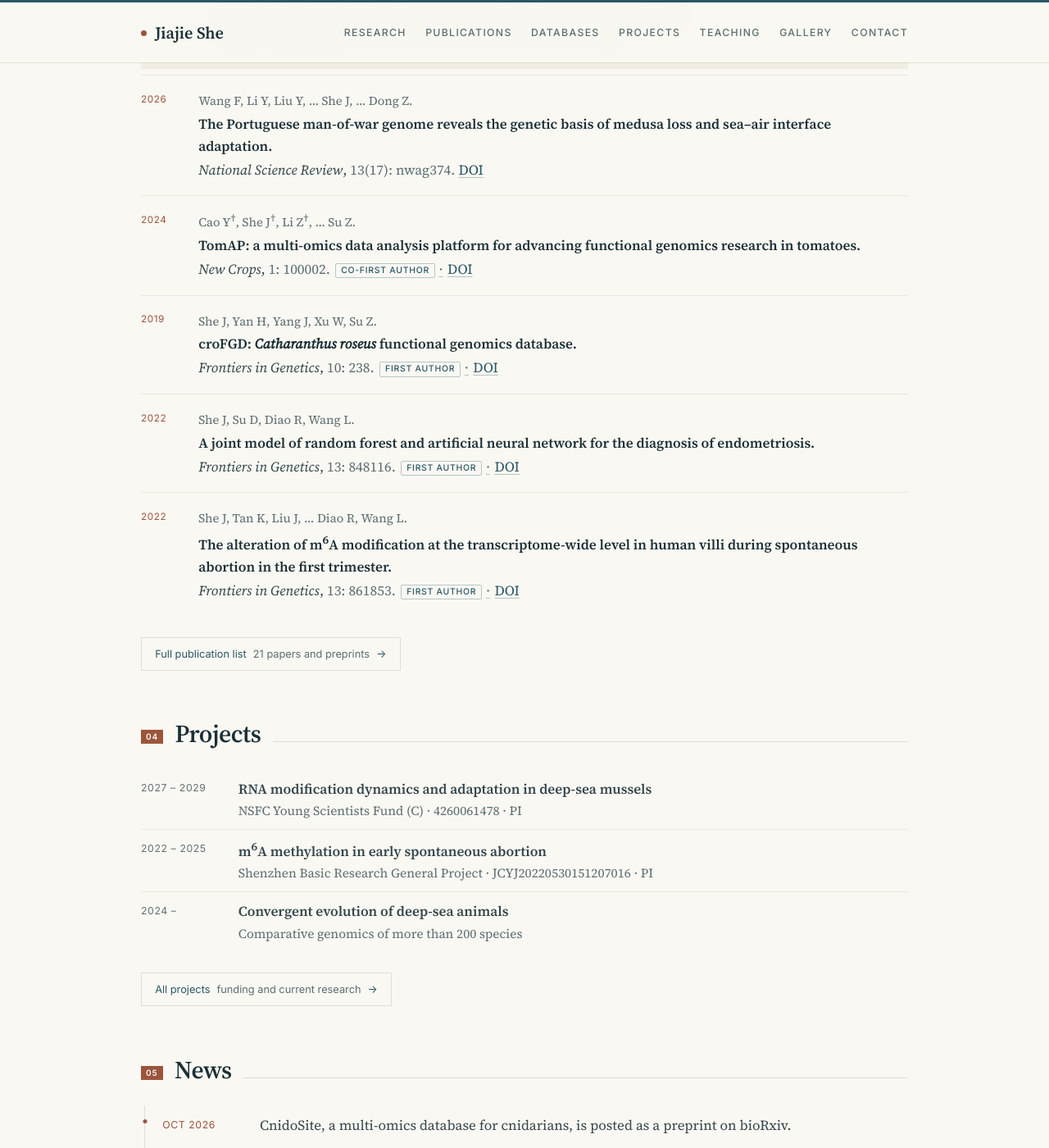
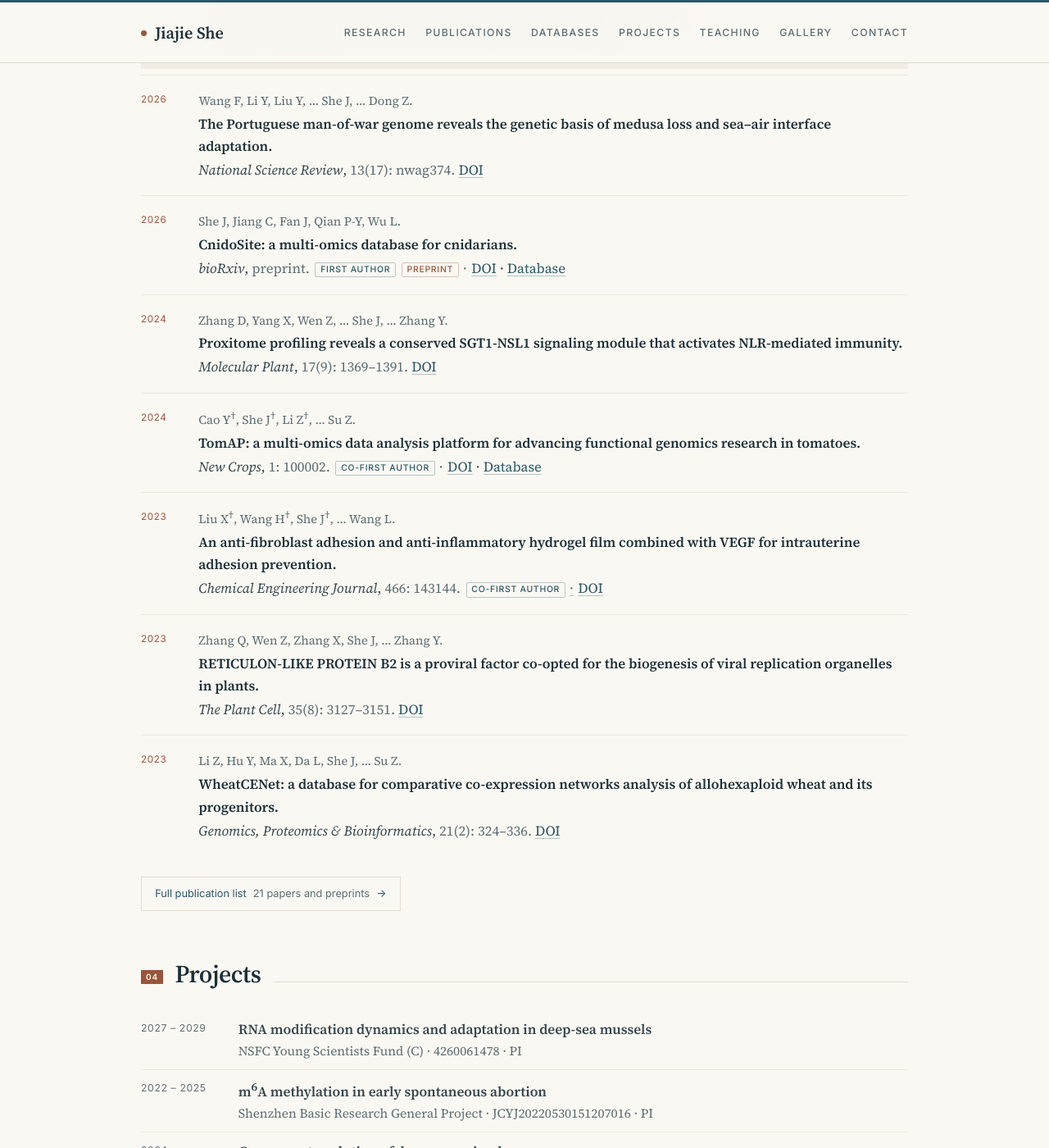
Before and after one commit to jackieyihkb/jackieyihkb.github.io, a Jekyll site: the page built from index.md, in a window 1280 px wide and 1400 px high, scrolled down 1997 px. Shown: the whole window at 82% size. Built offline with Jekyll 4.4.1, drawn with Linux system fonts in a browser that asks for light colours.

Commit message:
Curate homepage publications and open external links in new tabs
Replace the homepage selection with the eight flagship papers (NAR,
National Science Review, CnidoSite, Molecular Plant, New Crops, CEJ,
The Plant Cell, GPB) and add a small link enhancer so DOI, database
and profile links open in a new tab while site navigation stays put.

Co-Authored-By: Claude Code <noreply@anthropic.com>

```diff
--- a/_layouts/default.html
+++ b/_layouts/default.html
@@ -86,6 +86,7 @@
     </div>
   </footer>
 
+  <script src="{{ '/assets/js/links.js' | relative_url }}" defer></script>
   {%- if page.layout == "album" %}
   <script src="{{ '/assets/js/gallery.js' | relative_url }}" defer></script>
   {%- endif %}
--- /dev/null
+++ b/assets/js/links.js
@@ -0,0 +1,25 @@
+(() => {
+  "use strict";
+
+  // Send readers to off-site destinations (DOI pages, databases, profiles)
+  // in a new tab, while keeping internal navigation in the current one.
+  const host = window.location.hostname;
+
+  document.querySelectorAll("a[href]").forEach((link) => {
+    const href = link.getAttribute("href");
+    if (!href || href.startsWith("#")) return;
+
+    let url;
+    try {
+      url = new URL(href, window.location.href);
+    } catch {
+      return;
+    }
+
+    const isWeb = url.protocol === "http:" || url.protocol === "https:";
+    if (isWeb && url.hostname !== host) {
+      link.target = "_blank";
+      link.rel = "noopener noreferrer";
+    }
+  });
+})();
--- a/index.md
+++ b/index.md
@@ -148,6 +148,28 @@ layout: home
       </div>
     </li>
     <li class="pub-item">
+      <span class="pub-year-mark">2026</span>
+      <div class="pub-content">
+        <span class="pub-authors">She J, Jiang C, Fan J, Qian P-Y, Wu L.</span>
+        <span class="pub-title">CnidoSite: a multi-omics database for cnidarians.</span>
+        <em class="pub-venue">bioRxiv</em>,
+        <span class="pub-detail">preprint.</span>
+        <span class="pub-tag">First author</span>
+        <span class="pub-tag pub-tag--preprint">Preprint</span>
+        <span class="links"><a href="https://doi.org/10.64898/2026.10.15.758670">DOI</a> · <a href="https://cnidosite.org">Database</a></span>
+      </div>
+    </li>
+    <li class="pub-item">
+      <span class="pub-year-mark">2024</span>
+      <div class="pub-content">
+        <span class="pub-authors">Zhang D, Yang X, Wen Z, … She J, … Zhang Y.</span>
+        <span class="pub-title">Proxitome profiling reveals a conserved SGT1-NSL1 signaling module that activates NLR-mediated immunity.</span>
+        <em class="pub-venue">Molecular Plant</em>,
+        <span class="pub-detail">17(9): 1369–1391.</span>
+        <a href="https://doi.org/10.1016/j.molp.2024.07.010">DOI</a>
+      </div>
+    </li>
+    <li class="pub-item">
       <span class="pub-year-mark">2024</span>
       <div class="pub-content">
         <span class="pub-authors">Cao Y<sup>†</sup>, She J<sup>†</sup>, Li Z<sup>†</sup>, … Su Z.</span>
@@ -155,40 +177,38 @@ layout: home
         <em class="pub-venue">New Crops</em>,
         <span class="pub-detail">1: 100002.</span>
         <span class="pub-tag">Co-first author</span>
-        <a href="https://doi.org/10.1016/j.ncrops.2023.10.001">DOI</a>
+        <span class="links"><a href="https://doi.org/10.1016/j.ncrops.2023.10.001">DOI</a> · <a href="http://bioinformatics.cau.edu.cn/TomAP/">Database</a></span>
       </div>
     </li>
     <li class="pub-item">
-      <span class="pub-year-mark">2019</span>
+      <span class="pub-year-mark">2023</span>
       <div class="pub-content">
-        <span class="pub-authors">She J, Yan H, Yang J, Xu W, Su Z.</span>
-        <span class="pub-title">croFGD: <em>Catharanthus roseus</em> functional genomics database.</span>
-        <em class="pub-venue">Frontiers in Genetics</em>,
-        <span class="pub-detail">10: 238.</span>
-        <span class="pub-tag">First author</span>
-        <a href="https://doi.org/10.3389/fgene.2019.00238">DOI</a>
+        <span class="pub-authors">Liu X<sup>†</sup>, Wang H<sup>†</sup>, She J<sup>†</sup>, … Wang L.</span>
+        <span class="pub-title">An anti-fibroblast adhesion and anti-inflammatory hydrogel film combined with VEGF for intrauterine adhesion prevention.</span>
+        <em class="pub-venue">Chemical Engineering Journal</em>,
+        <span class="pub-detail">466: 143144.</span>
+        <span class="pub-tag">Co-first author</span>
+        <a href="https://doi.org/10.1016/j.cej.2023.143144">DOI</a>
       </div>
     </li>
     <li class="pub-item">
-      <span class="pub-year-mark">2022</span>
+      <span class="pub-year-mark">2023</span>
       <div class="pub-content">
-        <span class="pub-authors">She J, Su D, Diao R, Wang L.</span>
-        <span class="pub-title">A joint model of random forest and artificial neural network for the diagnosis of endometriosis.</span>
-        <em class="pub-venue">Frontiers in Genetics</em>,
-        <span class="pub-detail">13: 848116.</span>
-        <span class="pub-tag">First author</span>
-        <a href="https://doi.org/10.3389/fgene.2022.848116">DOI</a>
+        <span class="pub-authors">Zhang Q, Wen Z, Zhang X, She J, … Zhang Y.</span>
+        <span class="pub-title">RETICULON-LIKE PROTEIN B2 is a proviral factor co-opted for the biogenesis of viral replication organelles in plants.</span>
+        <em class="pub-venue">The Plant Cell</em>,
+        <span class="pub-detail">35(8): 3127–3151.</span>
+        <a href="https://doi.org/10.1093/plcell/koad146">DOI</a>
       </div>
     </li>
     <li class="pub-item">
-      <span class="pub-year-mark">2022</span>
+      <span class="pub-year-mark">2023</span>
       <div class="pub-content">
-        <span class="pub-authors">She J, Tan K, Liu J, … Diao R, Wang L.</span>
-        <span class="pub-title">The alteration of m<sup>6</sup>A modification at the transcriptome-wide level in human villi during spontaneous abortion in the first trimester.</span>
-        <em class="pub-venue">Frontiers in Genetics</em>,
-        <span class="pub-detail">13: 861853.</span>
-        <span class="pub-tag">First author</span>
-        <a href="https://doi.org/10.3389/fgene.2022.861853">DOI</a>
+        <span class="pub-authors">Li Z, Hu Y, Ma X, Da L, She J, … Su Z.</span>
+        <span class="pub-title">WheatCENet: a database for comparative co-expression networks analysis of allohexaploid wheat and its progenitors.</span>
+        <em class="pub-venue">Genomics, Proteomics &amp; Bioinformatics</em>,
+        <span class="pub-detail">21(2): 324–336.</span>
+        <a href="https://doi.org/10.1016/j.gpb.2022.04.007">DOI</a>
       </div>
     </li>
   </ol>
```
